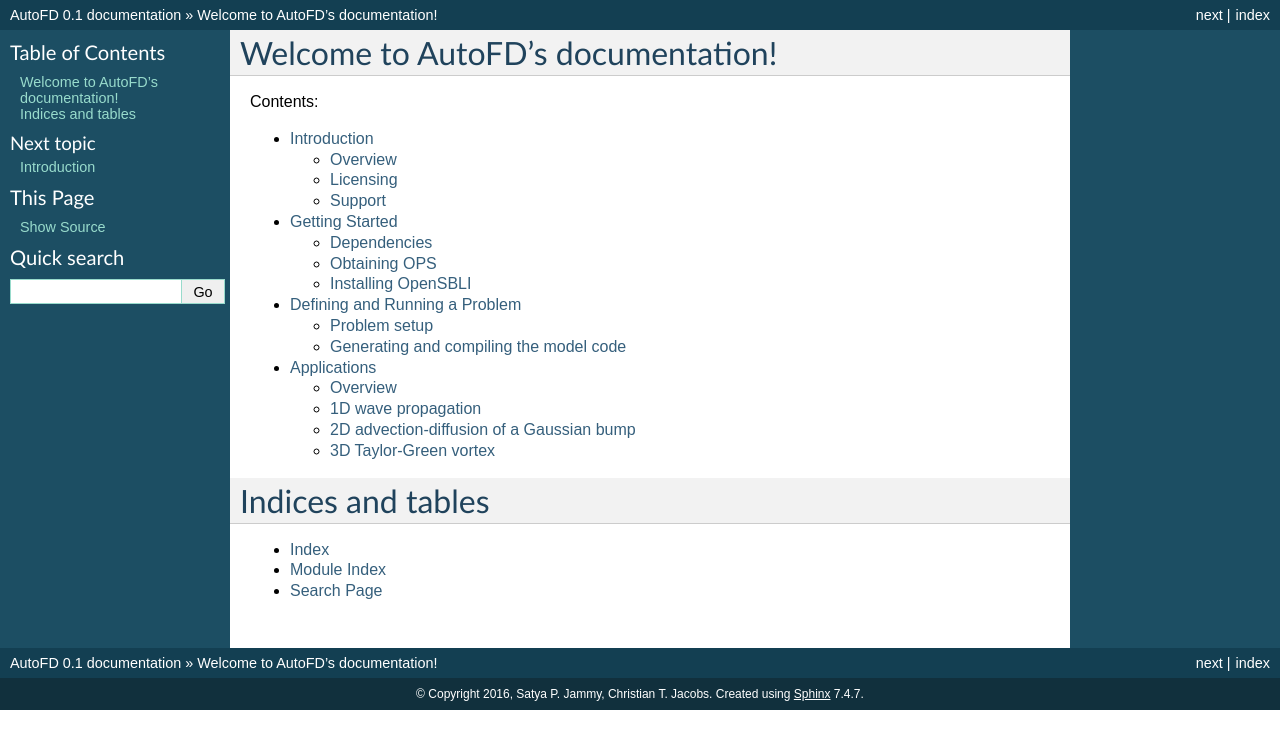
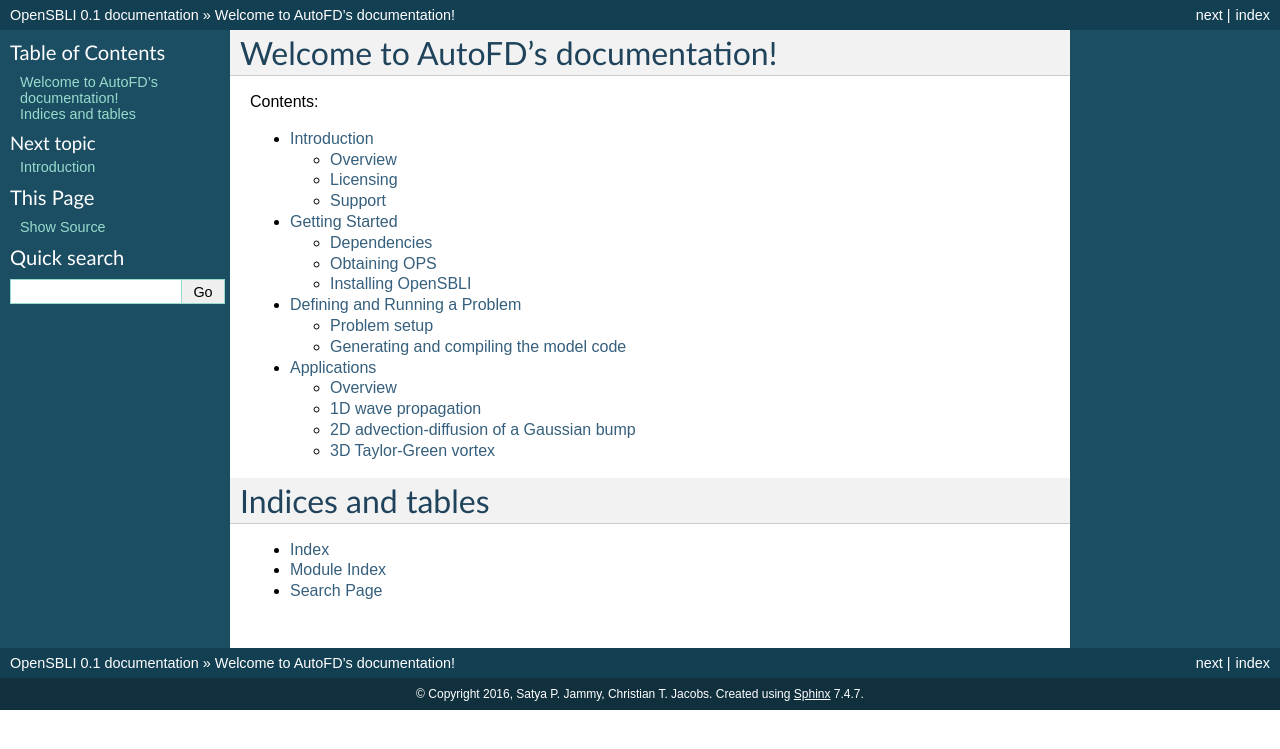
Before and after one commit to opensbli/opensbli, a Sphinx documentation site: the page built from docs/source/index.rst, in a window 1280 px wide. Shown: the top 749 px of the page. Built offline with Sphinx 7.4.7, drawn with Linux system fonts in a browser that asks for light colours.

Commit message:
Name changes.

```diff
--- a/docs/source/conf.py
+++ b/docs/source/conf.py
@@ -1,6 +1,6 @@
 # -*- coding: utf-8 -*-
 #
-# AutoFD documentation build configuration file, created by
+# OpenSBLI documentation build configuration file, created by
 # sphinx-quickstart on Wed Jan 20 15:05:20 2016.
 #
 # This file is execfile()d with the current directory set to its
@@ -50,7 +50,7 @@ source_suffix = '.rst'
 master_doc = 'index'
 
 # General information about the project.
-project = u'AutoFD'
+project = u'OpenSBLI'
 copyright = u'2016, Satya P. Jammy, Christian T. Jacobs'
 
 # The version info for the project you're documenting, acts as replacement for
@@ -183,7 +183,7 @@ html_static_path = ['_static']
 #html_file_suffix = None
 
 # Output file base name for HTML help builder.
-htmlhelp_basename = 'AutoFDdoc'
+htmlhelp_basename = 'OpenSBLIdoc'
 
 
 # -- Options for LaTeX output ---------------------------------------------
@@ -203,7 +203,7 @@ latex_elements = {
 # (source start file, target name, title,
 #  author, documentclass [howto, manual, or own class]).
 latex_documents = [
-  ('index', 'AutoFD.tex', u'AutoFD Documentation',
+  ('index', 'OpenSBLI.tex', u'OpenSBLI Documentation',
    u'Satya P. Jammy, Christian T. Jacobs', 'manual'),
 ]
 
@@ -233,7 +233,7 @@ latex_documents = [
 # One entry per manual page. List of tuples
 # (source start file, name, description, authors, manual section).
 man_pages = [
-    ('index', 'autofd', u'AutoFD Documentation',
+    ('index', 'opensbli', u'OpenSBLI Documentation',
      [u'Satya P. Jammy, Christian T. Jacobs'], 1)
 ]
 
@@ -247,8 +247,8 @@ man_pages = [
 # (source start file, target name, title, author,
 #  dir menu entry, description, category)
 texinfo_documents = [
-  ('index', 'AutoFD', u'AutoFD Documentation',
-   u'Satya P. Jammy, Christian T. Jacobs', 'AutoFD', 'One line description of project.',
+  ('index', 'OpenSBLI', u'OpenSBLI Documentation',
+   u'Satya P. Jammy, Christian T. Jacobs', 'OpenSBLI', 'One line description of project.',
    'Miscellaneous'),
 ]
 
--- a/docs/source/problem.rst
+++ b/docs/source/problem.rst
@@ -21,7 +21,7 @@ Once defined, users can run the Python script defining the problem's configurati
 
     python /path/to/directory/containing/problem_file.py
 
-OpenSBLI will create two files written in the OPSC language: ``auto_kernel.h`` and ``simulation_name_here.cpp``. The latter file will automatically be passed through OPS's translator to target the OPSC code towards different backends, e.g. CUDA, MPI, OpenMP, etc; this yields a new file called ``simulation_name_here_ops.cpp`` and various directories corresponding to the different backends. It is this file that will be compiled to create the model's executable file. Note that, if you make any manual changes to the ``simulation_name_here.cpp` file, you will need to pass it through OPS again using
+OpenSBLI will create two files written in the OPSC language: ``auto_kernel.h`` and ``simulation_name_here.cpp``. The latter file will automatically be passed through OPS's translator to target the OPSC code towards different backends, e.g. CUDA, MPI, OpenMP, etc; this yields a new file called ``simulation_name_here_ops.cpp`` and various directories corresponding to the different backends. It is this file that will be compiled to create the model's executable file. Note that, if you make any manual changes to the ``simulation_name_here.cpp`` file, you will need to pass it through OPS again using
 
 .. code-block:: bash
 
```
